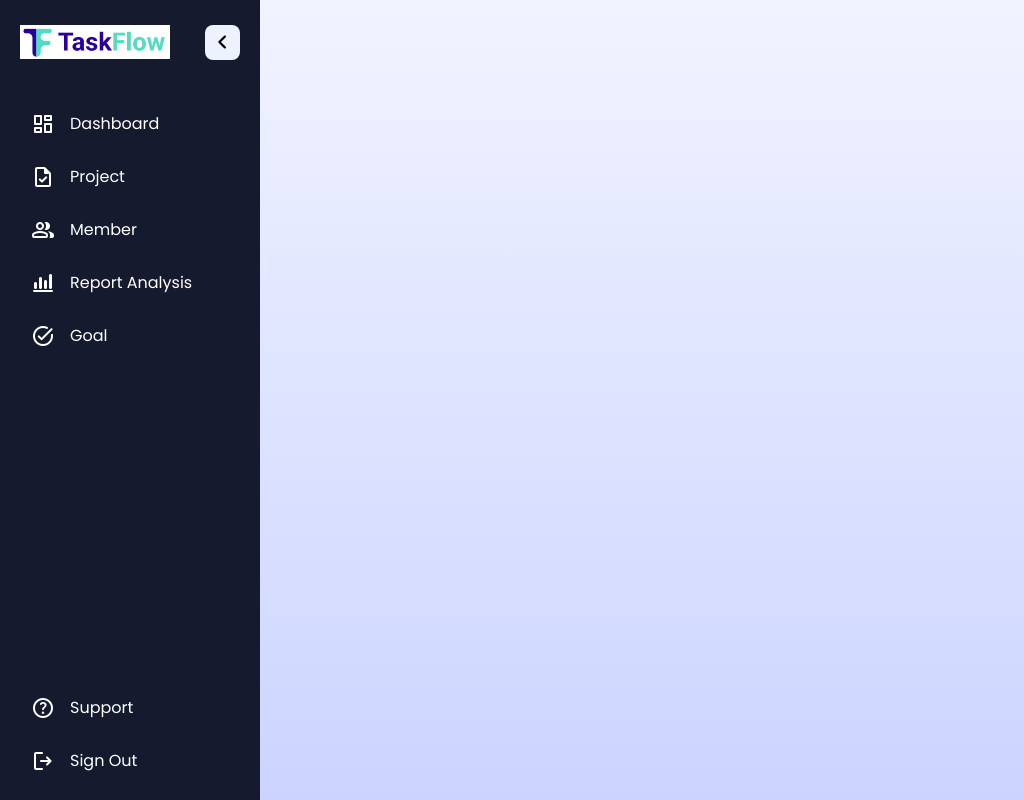
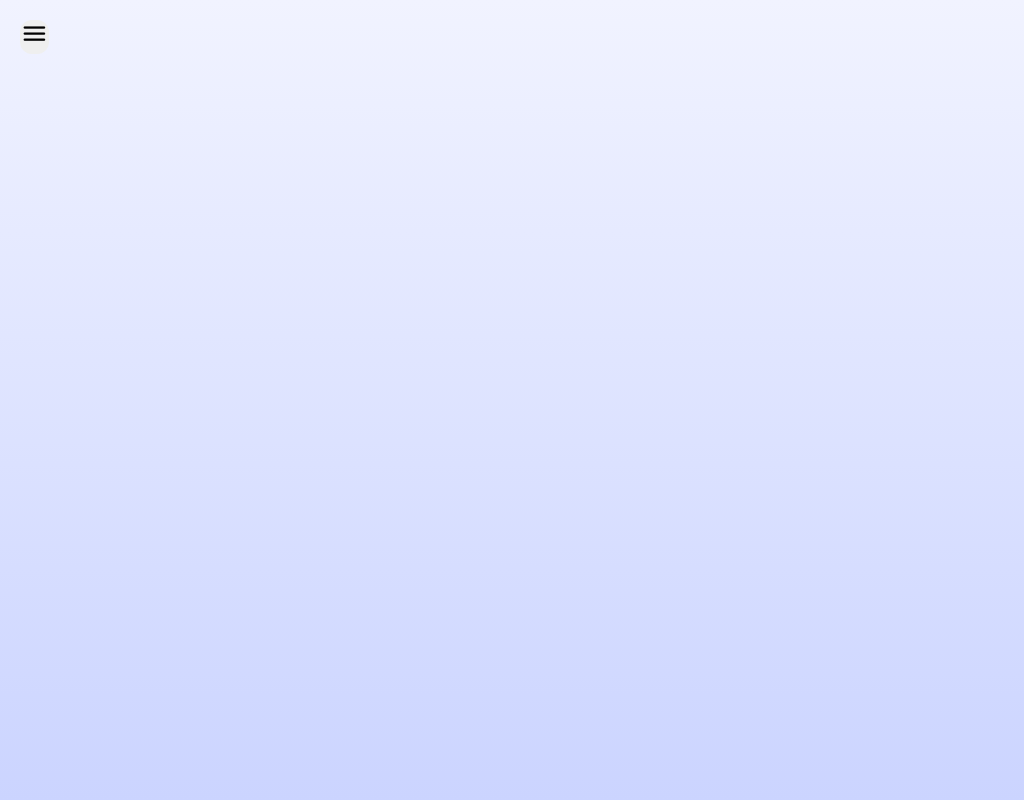
Before and after one commit to tjunjie1408/RWDD-Assignment, a PHP site: page /main.html in a window 1024 px wide. Run offline with PHP 8.4, Linux system fonts and the light colour scheme.

Commit message:
Dashboard page version 1.1

```diff
--- a/Front-end/main.css
+++ b/Front-end/main.css
@@ -20,6 +20,11 @@ body {
     width: 260px;
     height: 100vh;
     background: #151A2E;
+    transition: all 0.4s ease;
+}
+
+.sidebar.collapsed {
+    width: 85px;
 }
 
 .sidebar .sidebar-header {
@@ -57,8 +62,17 @@ body {
     background: #D9E1FD;
 }
 
+.sidebar.collapsed .sidebar-toggler{
+    transform: translate(-4px, 65px);
+}
+
 .sidebar-header .sidebar-toggler span {
    font-size: 1.75rem;
+   transition: 0.4s ease;
+}
+
+.sidebar.collapsed .sidebar-toggler span {
+    transform: rotate(180deg);
 }
 
 .sidebar-nav .nav-list{
@@ -68,6 +82,11 @@ body {
     padding: 0 15px;
     flex-direction: column;
     transform: translateY(15px);
+    transition: 0.4s ease;
+}
+
+.sidebar.collapsed .sidebar-nav .primary-nav {
+    transform: translateY(65px);
 }
 
 .sidebar-nav .nav-item .nav-link {
@@ -75,6 +94,7 @@ body {
     display: flex;
     align-items: center;
     gap: 15px;
+    white-space: nowrap;
     padding: 11px 15px;
     text-decoration: none;
     border-radius: 8px;
@@ -87,9 +107,60 @@ body {
     background: #EEF2FF;
 }
 
+.sidebar-nav .nav-link .nav-label {
+    transition: opacity 0.3s ease;
+}
+
+.sidebar.collapsed .nav-link .nav-label {
+    opacity: 0;
+    pointer-events: none;
+}
+
 .sidebar-nav .secondary-nav {
     position: absolute;
     bottom: 30px;
     width: 100%;
     background: #151A2E;
 }
+
+.sidebar-menu-button{
+    display: none;
+}
+
+@media (min-width: 1024px) {
+  .sidebar-header .sidebar-toggler {
+    display: none; /* 屏幕大于 1024px 时隐藏 */
+  }
+}
+
+
+@media (max-width: 1024px) {
+    .sidebar-menu-button{
+        display: block;
+        position: fixed;
+        left: 20px;
+        top: 20px;
+        border: none;
+        color: #000;
+        background-color: none;
+        border-radius: 12px;
+        cursor: pointer;
+    }
+
+    .sidebar-menu-button span{
+        font-size: 1.8rem;
+    }
+
+    .sidebar.collapsed {
+        width: 260px;
+        left: -260px;
+    }
+
+    .sidebar.collapsed .sidebar-header .sidebar-toggler{
+        transform: none;
+    }
+
+    .sidebar.collapsed .sidebar-nav .primary-nav {
+        transform: translateY(15px);
+    }
+}
--- a/Front-end/main.html
+++ b/Front-end/main.html
@@ -9,6 +9,12 @@
     <link rel="stylesheet" href="main.css">
 </head>
 <body>
+    <!-- Mobile Sidebar Menu Button -->
+    <button class="sidebar-menu-button">
+        <span class="material-symbols-rounded">menu</span>
+    </button>
+
+
     <aside class="sidebar">
         <!-- Sidebar Header -->
         <header class="sidebar-header">
--- a/Front-end/main.js
+++ b/Front-end/main.js
@@ -1,4 +1,29 @@
-document.querySelector(".sidebar-toggler").addEventListener("click", () => {
-    // Toggle the "collapsed" class on the sidebar
-    document.querySelector(".sidebar").classList.toggle("collapsed");
+function closeAllDropdowns() {
+    // 以后如果有下拉菜单，可以在这里写关闭逻辑
+}
+
+// 选择 sidebar
+const sidebar = document.querySelector(".sidebar");
+const toggleButtons = document.querySelectorAll(".sidebar-toggler, .sidebar-menu-button");
+
+// 点击按钮（只在小屏幕生效）
+toggleButtons.forEach(button => {
+  button.addEventListener("click", () => {
+    if (window.innerWidth <= 1024) {
+      sidebar.classList.toggle("collapsed");
+    }
+  });
 });
+
+// 监听窗口大小变化
+window.addEventListener("resize", () => {
+  if (window.innerWidth > 1024) {
+    // 大屏幕时保证 sidebar 永远是展开的
+    sidebar.classList.remove("collapsed");
+  }
+});
+
+
+
+// Collapse sidebar by default on smaller screens
+if (window.innerWidth <= 1024) document.querySelector(".sidebar").classList.add("collapsed");
```
